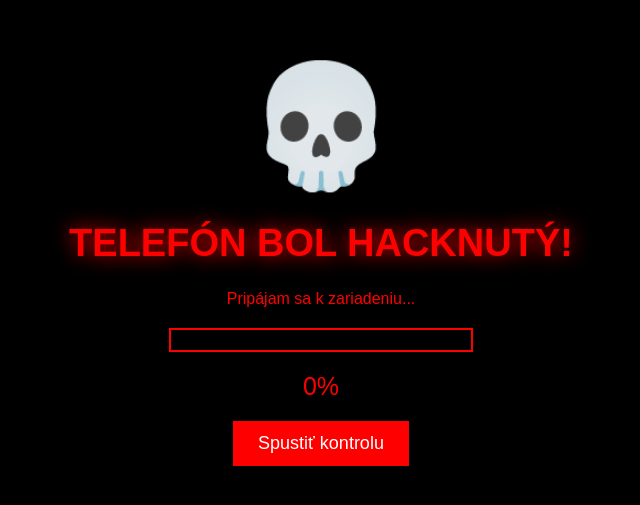
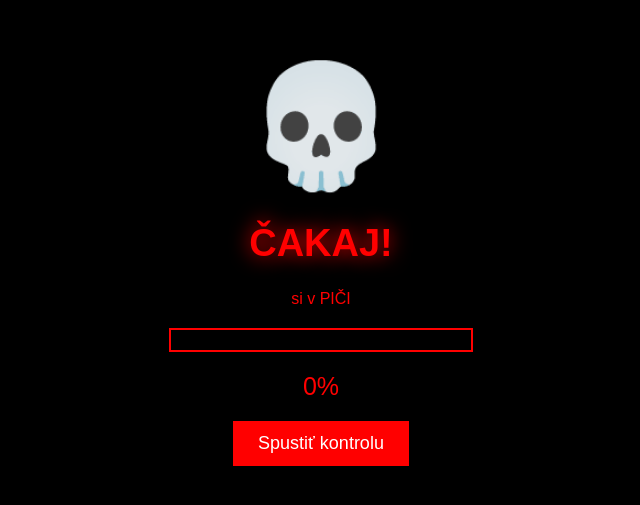
Before and after one commit to sandokan-neviem/Nudes, a plain HTML site: page index.html in a window 1280 px wide. Shown: the part 139-644 px from the top of the page, without its empty margins (319-959 px from the left). Drawn offline with Linux system fonts and the light colour scheme.

Commit message:
Update text in index.html for a different message

```diff
--- a/index.html
+++ b/index.html
@@ -11,9 +11,9 @@
 <div class="overlay">
     <div class="skull">💀</div>
 
-    <h1>TELEFÓN BOL HACKNUTÝ!</h1>
+    <h1>ČAKAJ!</h1>
 
-    <p>Pripájam sa k zariadeniu...</p>
+    <p>si v PIČI</p>
 
     <div class="progress">
         <div class="bar"></div>
@@ -32,7 +32,7 @@ function startPrank(){
         if(p >= 100){
             clearInterval(interval);
             document.querySelector("h1").innerHTML="PRÍSTUP ZÍSKANÝ";
-            document.querySelector("p").innerHTML="😂 Pokoj, je to len žart!";
+            document.querySelector("p").innerHTML="DAKUEJM ZA TVOJU FOTKU A POLOHU!";
         }else{
             p++;
             document.getElementById("percent").innerHTML=p+"%";
```
